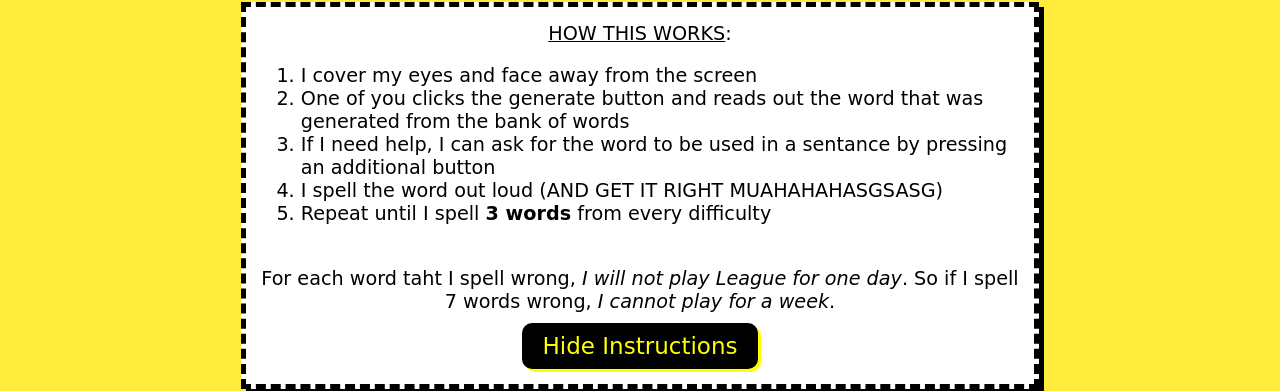
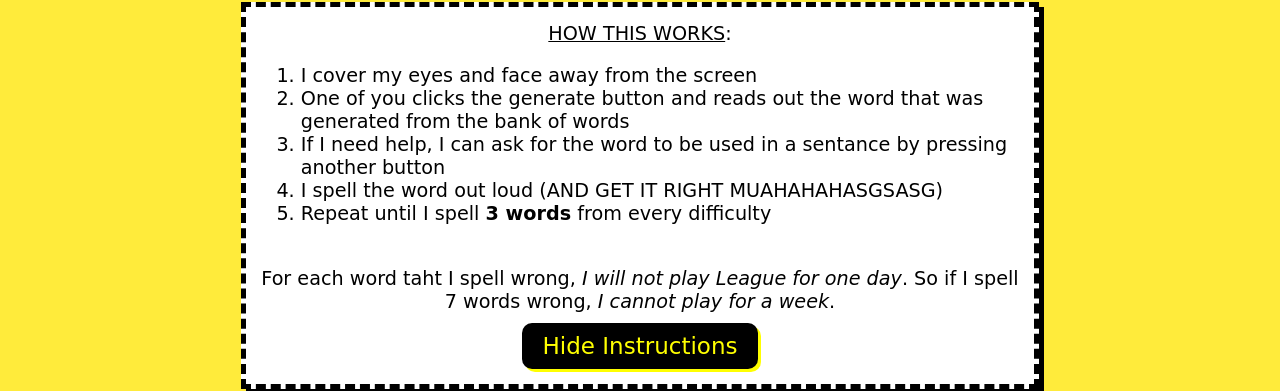
Before and after one commit to devinponciano/devin.com, a Jekyll site: the page built from _posts/2024-04-01-Spelling_Bee_Page.md, in a window 1280 px wide. Shown: the part 113-504 px from the top of the page. Built offline with Jekyll 4.4.1, drawn with Linux system fonts in a browser that asks for light colours.

Commit message:
word change hahahhha

```diff
--- a/_posts/2024-04-01-Spelling_Bee_Page.md
+++ b/_posts/2024-04-01-Spelling_Bee_Page.md
@@ -93,7 +93,7 @@ permalink: /spelling_bee
             <ol style="text-align: left;">
                 <li>I cover my eyes and face away from the screen</li>
                 <li>One of you clicks the generate button and reads out the word that was generated from the bank of words</li>
-                <li>If I need help, I can ask for the word to be used in a sentance by pressing an additional button</li>
+                <li>If I need help, I can ask for the word to be used in a sentance by pressing another button</li>
                 <li>I spell the word out loud (AND GET IT RIGHT MUAHAHAHASGSASG)</li>
                 <li>Repeat until I spell <b>3 words</b> from every difficulty</li>
             </ol>
```
